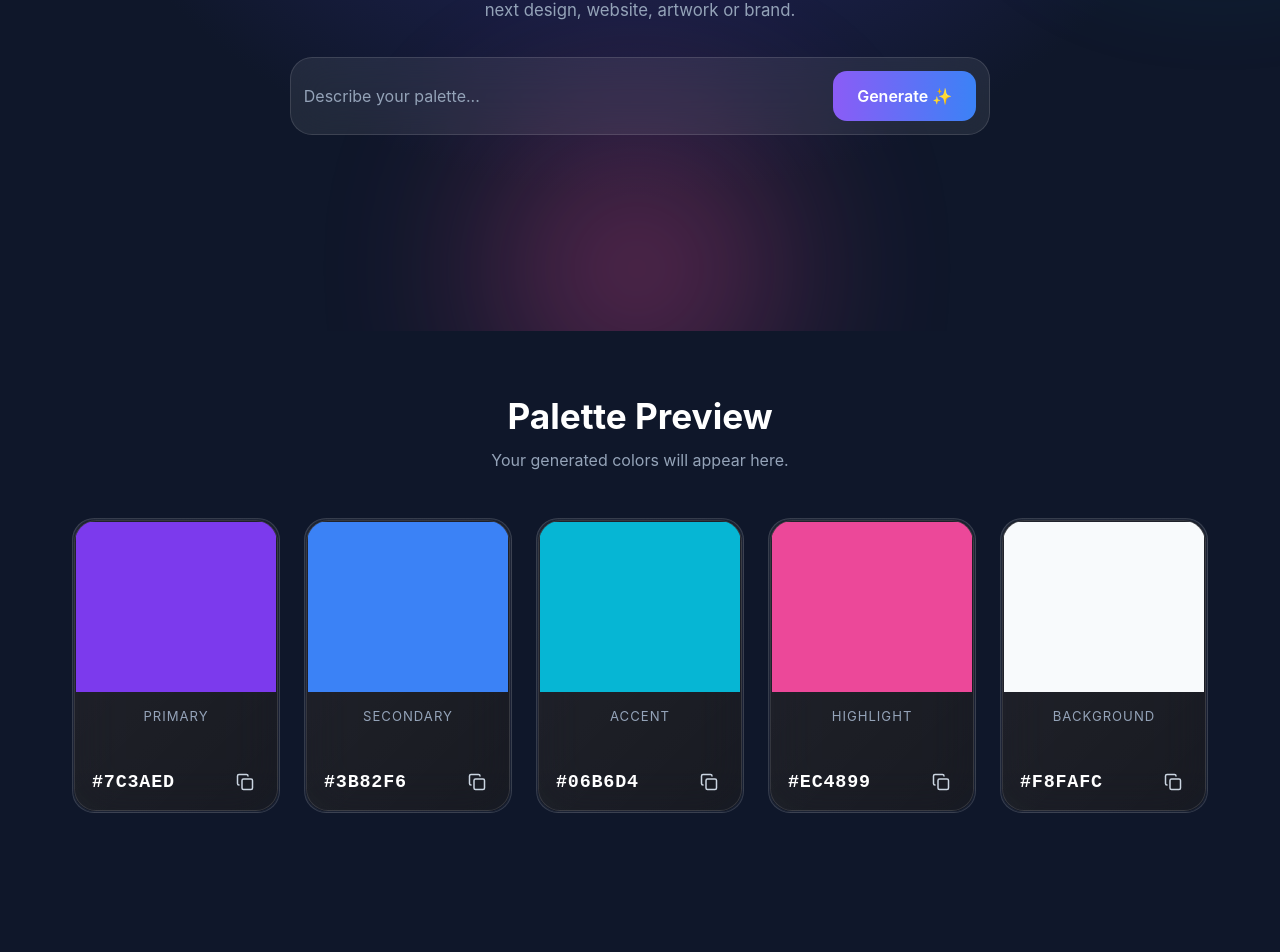
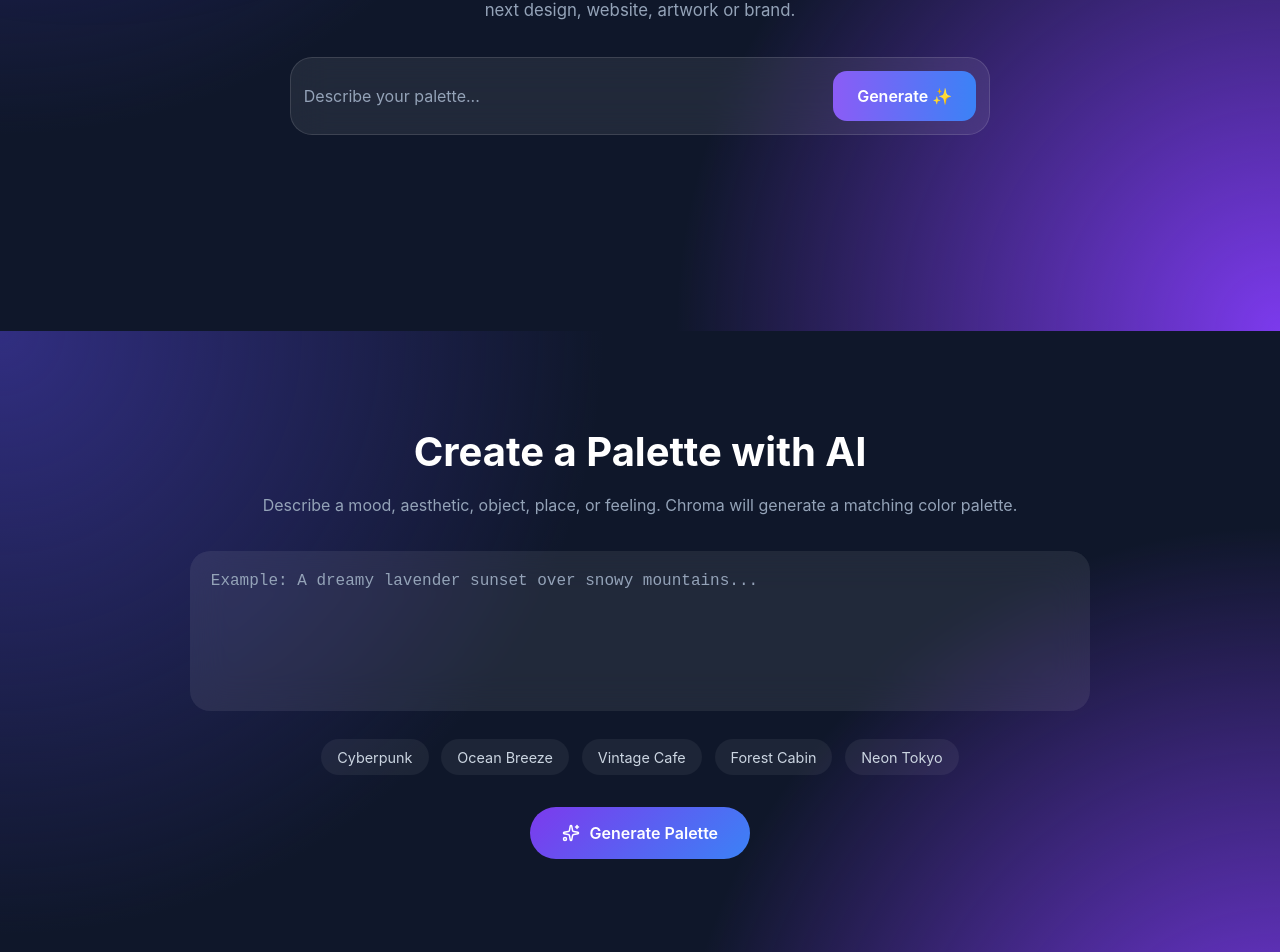
Before and after one commit to josna26/chroma, a React (Vite) app: page / in a window 1280 px wide. Shown: the part 469-1421 px from the top of the page. Before the commit the page ends 1378 px from the top, so only its background shows below. Built offline with nearby package versions, Linux system fonts and the light colour scheme.

Commit message:
feat: add prompt section and enhance UI

```diff
--- a/src/App.jsx
+++ b/src/App.jsx
@@ -1,10 +1,12 @@
 import Hero from "./components/Hero";
+import PromptSection from "./components/PromptSection";
 import PalettePreview from "./components/PalettePreview";
 
 function App() {
   return (
     <>
       <Hero />
+      <PromptSection />
       <PalettePreview />
     </>
   );
--- /dev/null
+++ b/src/components/PromptSection.jsx
@@ -0,0 +1,38 @@
+import { Sparkles } from "lucide-react";
+import "../styles/components/prompt-section.css";
+
+function PromptSection() {
+    return (
+        <section className="prompt-section">
+            <div className="prompt-container">
+
+                <h2>Create a Palette with AI</h2>
+
+                <p>
+                    Describe a mood, aesthetic, object, place, or feeling.
+                    Chroma will generate a matching color palette.
+                </p>
+
+                <textarea
+                    placeholder="Example: A dreamy lavender sunset over snowy mountains..."
+                ></textarea>
+
+                <div className="example-prompts">
+                    <span>Cyberpunk</span>
+                    <span>Ocean Breeze</span>
+                    <span>Vintage Cafe</span>
+                    <span>Forest Cabin</span>
+                    <span>Neon Tokyo</span>
+                </div>
+
+                <button>
+                    <Sparkles size={18} />
+                    Generate Palette
+                </button>
+
+            </div>
+        </section>
+    );
+}
+
+export default PromptSection;
--- a/src/styles/components/hero.css
+++ b/src/styles/components/hero.css
@@ -6,42 +6,22 @@
     position: relative;
     overflow: hidden;
     padding: 2rem;
-    background:
-        radial-gradient(circle at top, #312e81 0%, #0f172a 65%);
 }
 
 .blob {
     position: absolute;
     border-radius: 50%;
-    filter: blur(100px);
-    opacity: .45;
+    filter: blur(130px);
+    opacity: .35;
     animation: float 10s ease-in-out infinite;
 }
 
 .blob1 {
-    width: 300px;
-    height: 300px;
+    width: 380px;
+    height: 380px;
     background: #7c3aed;
-    top: -70px;
-    left: -60px;
-}
-
-.blob2 {
-    width: 260px;
-    height: 260px;
-    background: #06b6d4;
-    right: -70px;
-    top: 120px;
-    animation-delay: 2s;
-}
-
-.blob3 {
-    width: 250px;
-    height: 250px;
-    background: #ec4899;
-    bottom: -70px;
-    left: 40%;
-    animation-delay: 4s;
+    top: -100px;
+    left: -100px;
 }
 
 .hero-content {
--- /dev/null
+++ b/src/styles/components/prompt-section.css
@@ -0,0 +1,85 @@
+.prompt-section{
+    padding:6rem 2rem;
+}
+
+.prompt-container{
+    max-width:900px;
+    margin:auto;
+    text-align:center;
+}
+
+.prompt-container h2{
+    font-size:2.5rem;
+    margin-bottom:1rem;
+}
+
+.prompt-container p{
+    color:#94a3b8;
+    margin-bottom:2rem;
+    line-height:1.7;
+}
+
+.prompt-container textarea{
+    width:100%;
+    min-height:160px;
+    resize:none;
+    border:none;
+    outline:none;
+    padding:1.3rem;
+    border-radius:20px;
+    background:rgba(255,255,255,.08);
+    color:white;
+    backdrop-filter:blur(18px);
+    font-size:1rem;
+}
+
+.prompt-container textarea::placeholder{
+    color:#94a3b8;
+}
+
+.example-prompts{
+    margin:1.5rem 0 2rem;
+    display:flex;
+    flex-wrap:wrap;
+    justify-content:center;
+    gap:.8rem;
+}
+
+.example-prompts span{
+    padding:.6rem 1rem;
+    border-radius:999px;
+    background:rgba(255,255,255,.06);
+    color:#cbd5e1;
+    font-size:.9rem;
+    cursor:pointer;
+    transition:.3s;
+}
+
+.example-prompts span:hover{
+    background:#7C3AED;
+    color:white;
+}
+
+.prompt-container button{
+    display:inline-flex;
+    align-items:center;
+    gap:.6rem;
+    padding:1rem 2rem;
+    border:none;
+    border-radius:999px;
+    background:linear-gradient(
+        135deg,
+        #7C3AED,
+        #3B82F6
+    );
+    color:white;
+    font-size:1rem;
+    font-weight:600;
+    cursor:pointer;
+    transition:.3s;
+}
+
+.prompt-container button:hover{
+    transform:translateY(-3px);
+    box-shadow:0 15px 30px rgba(124,58,237,.35);
+}
--- a/src/styles/global.css
+++ b/src/styles/global.css
@@ -10,7 +10,11 @@ html {
 
 body {
     font-family: Inter, system-ui, -apple-system, BlinkMacSystemFont, 'Segoe UI', sans-serif;
-    background: #0f172a;
+    background:
+        radial-gradient(circle at top left,#312e81 0%,transparent 40%),
+        radial-gradient(circle at bottom right,#7c3aed 0%,transparent 40%),
+        #0f172a;
+    background-attachment: fixed;
     color: white;
     min-height: 100vh;
     overflow-x: hidden;
```
Also changed, not shown: src/constants/prompts.js (added).
